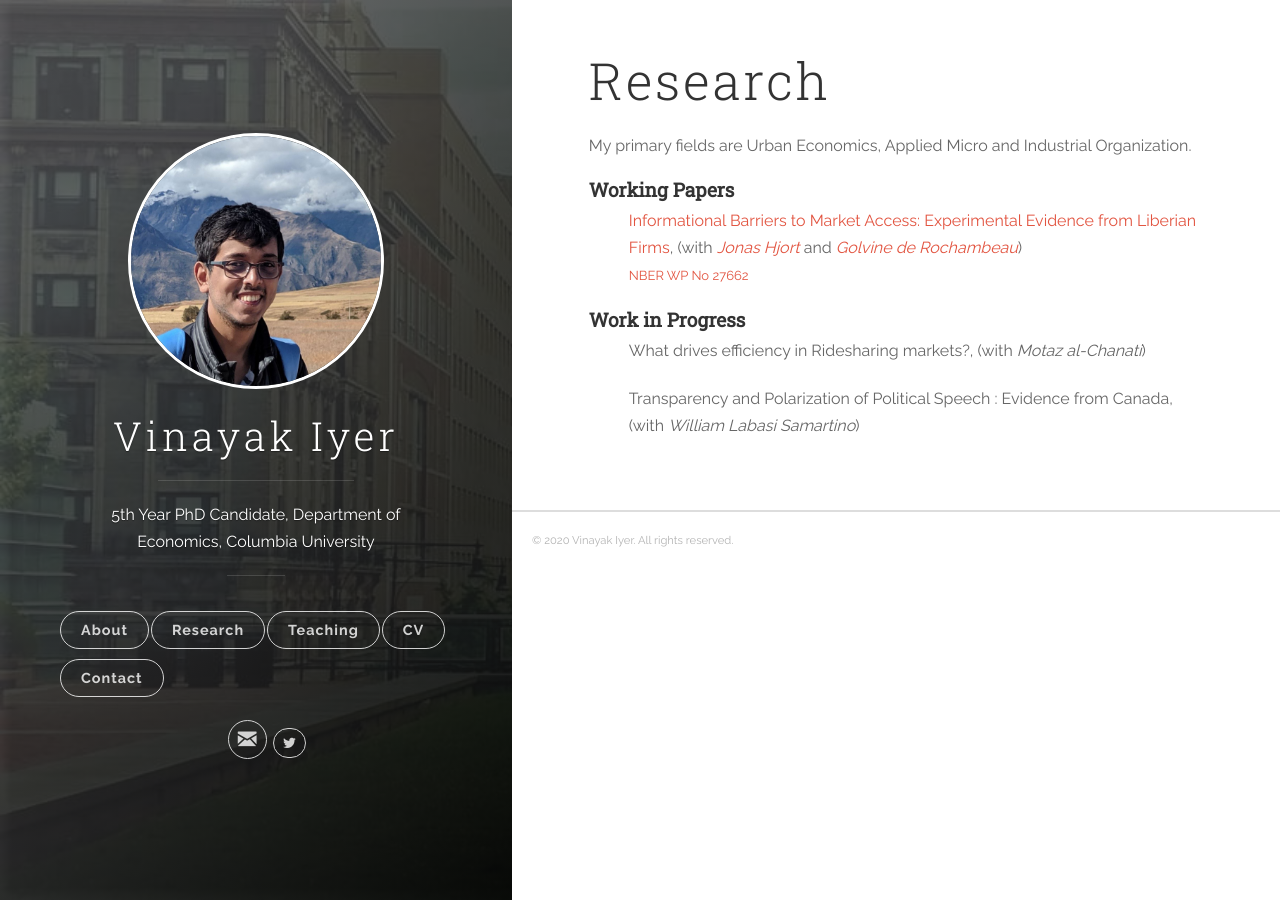
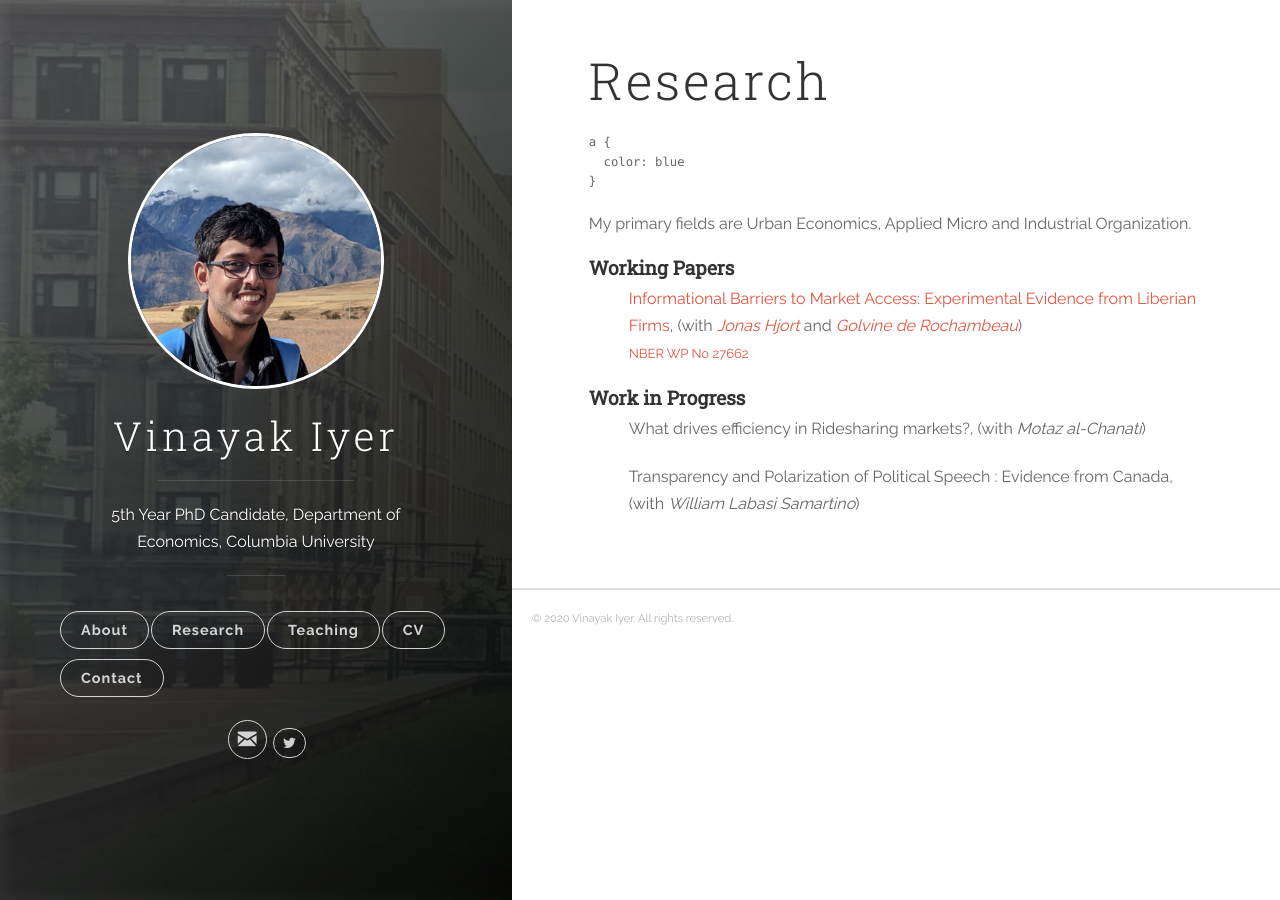
Before and after one commit to vinayakiyer/vinayakiyer.github.io, a Jekyll site: the page built from _posts/2018-06-13-research.markdown, in a window 1280 px wide. Built offline with Jekyll 4.4.1, drawn with Linux system fonts in a browser that asks for light colours.

Commit message:
Update 2018-06-13-research.markdown

````diff
--- a/_posts/2018-06-13-research.markdown
+++ b/_posts/2018-06-13-research.markdown
@@ -3,7 +3,11 @@ title:  "Research"
 categories: [jekyll]
 tags: [jekyll]
 ---
-
+```{css}
+a {
+  color: blue
+}
+```
 <p>My primary fields are Urban Economics, Applied Micro and Industrial Organization.
 </p>
 
````
